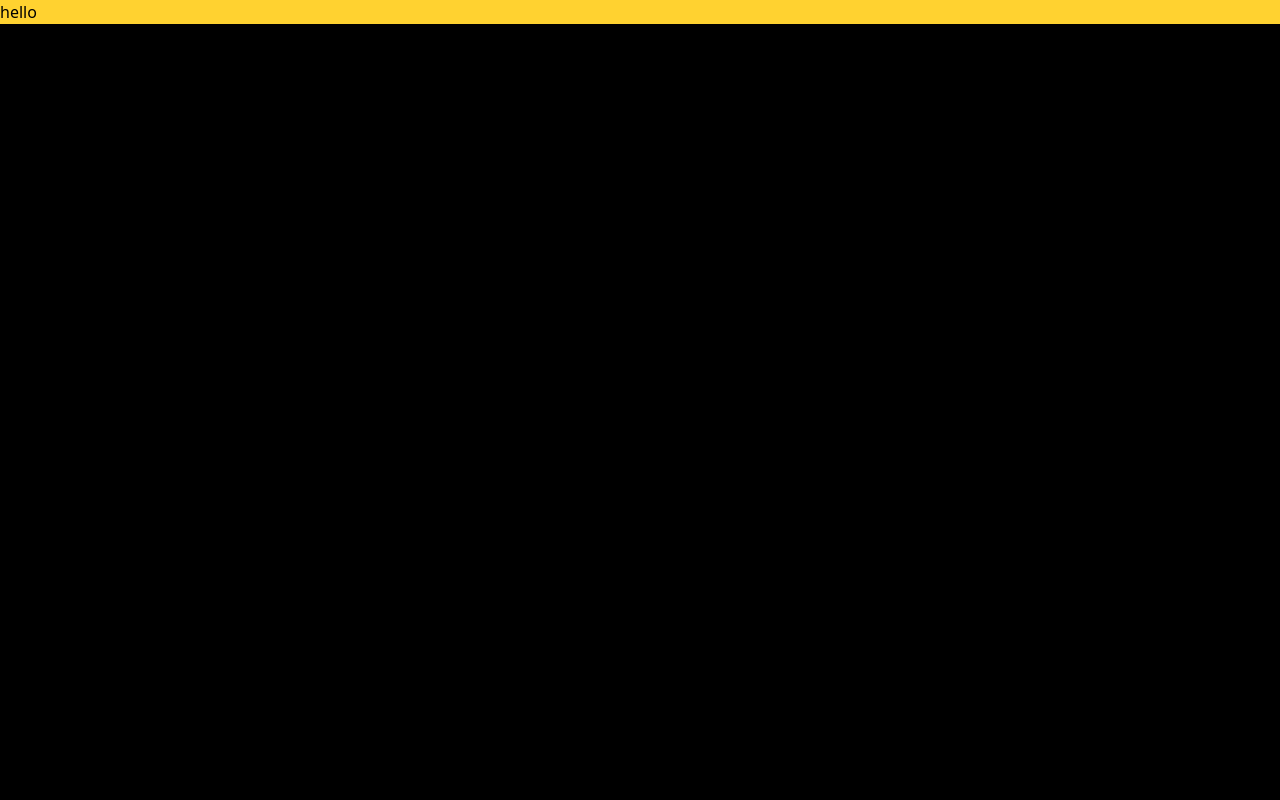
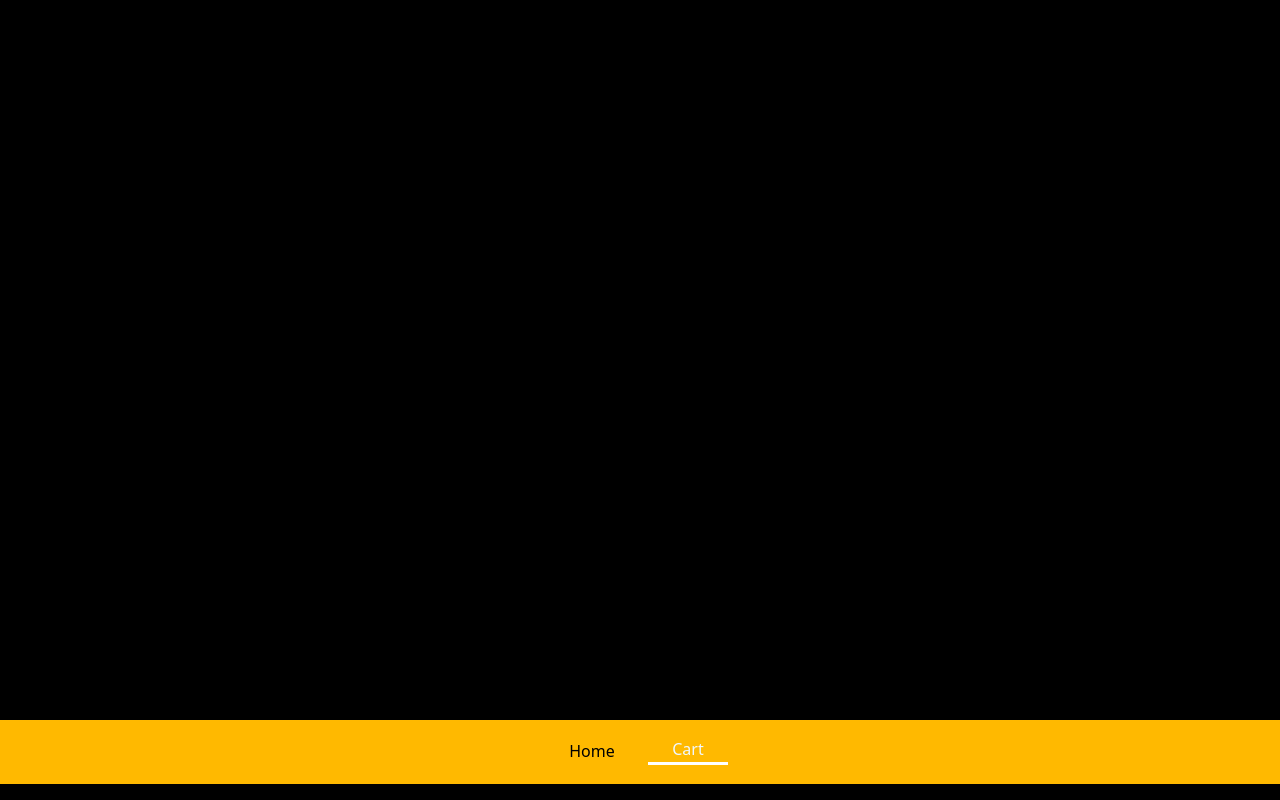
Before and after one commit to shailendrapawar/foodOrder-app, a React (Vite) app: page /cart in a window 1280 px wide. Built offline with nearby package versions, Linux system fonts and the light colour scheme.

Commit message:
ADDED:  pages and componenets folder

```diff
--- a/Layout.jsx
+++ b/Layout.jsx
@@ -1,8 +1,15 @@
 import React from 'react'
+import { Outlet } from 'react-router-dom'
+import Navbar from './src/component/navbar/Navbar'
 
 const Layout = () => {
   return (
-    <div>Layout</div>
+    <div className='h-screen  relative'>
+      <div className='h-[90vh] '>
+        <Outlet classname=" bg-amber-500 " />
+      </div>
+      <Navbar />
+    </div>
   )
 }
 
--- /dev/null
+++ b/src/component/itemCard/ItemCard.jsx
@@ -0,0 +1,7 @@
+import "./itemCard.css"
+const ItemCard = () => {
+  return (
+    <div>ItemCard</div>
+  )
+}
+export default ItemCard
--- /dev/null
+++ b/src/component/navbar/Navbar.jsx
@@ -0,0 +1,15 @@
+import { NavLink } from "react-router-dom"
+import "./navbar.css"
+const Navbar = () => {
+  return (
+    <div className="h-16 bg-amber-400 sticky bottom-0 flex items-center justify-center">
+
+      <div className=" nav-items flex justify-evenly w-52 h-8">
+        <NavLink to="/" className=" w-20 flex justify-center items-center ">Home</NavLink>
+        <NavLink to="/cart" className=" w-20 flex justify-center items-center">Cart</NavLink>
+      </div>
+
+    </div>
+  )
+}
+export default Navbar
--- /dev/null
+++ b/src/component/navbar/navbar.css
@@ -0,0 +1,8 @@
+.active{
+    color: aliceblue;
+    border-bottom: 3px solid white;
+}
+.nav-items{
+    border-bottom: 3px solid transparent;
+    transition: 0.2s ease-in-out;
+}
--- a/src/index.css
+++ b/src/index.css
@@ -1,7 +1,7 @@
 @import "tailwindcss";
 
 #root {
-  max-width: 1280px;
+  /* max-width: 1280px; */
   height: 100vh;
   margin: 0px;
   padding: 0px;
--- a/src/main.jsx
+++ b/src/main.jsx
@@ -2,10 +2,25 @@ import { StrictMode } from 'react'
 import { createRoot } from 'react-dom/client'
 import './index.css'
 import App from './App.jsx'
+import {createBrowserRouter, createRoutesFromElements, Route, RouterProvider} from "react-router-dom"
+import Layout from '../Layout.jsx'
+import Home from './pages/home/Home.jsx'
+import Cart from './pages/cart/Cart.jsx'
 
 
+const myRouter=createBrowserRouter(
+  createRoutesFromElements(
+    <Route path='/' element={<Layout/>}>
+      <Route path='' element={<Home/>}></Route>
+      <Route path="/cart" element={<Cart/>}></Route>
+    </Route>
+  )
+)
 createRoot(document.getElementById('root')).render(
   <StrictMode>
-    <App />
+
+    <RouterProvider router={myRouter}>
+
+    </RouterProvider>
   </StrictMode>,
 )
--- /dev/null
+++ b/src/pages/cart/Cart.jsx
@@ -0,0 +1,11 @@
+import React from 'react'
+import "./cart.css"
+
+const Cart = () => {
+  return (
+    <div>Cart</div>
+  )
+}
+
+
+export default Cart
--- /dev/null
+++ b/src/pages/home/Home.jsx
@@ -0,0 +1,9 @@
+import React from 'react'
+import "./home.css"
+const Home = () => {
+  return (
+    <div className='bg-green-300 h-full'>Home</div>
+  )
+}
+
+export default Home
```
Also changed, not shown: src/component/itemCard/itemCard.css (added), src/pages/cart/cart.css (added), src/pages/home/home.css (added).
